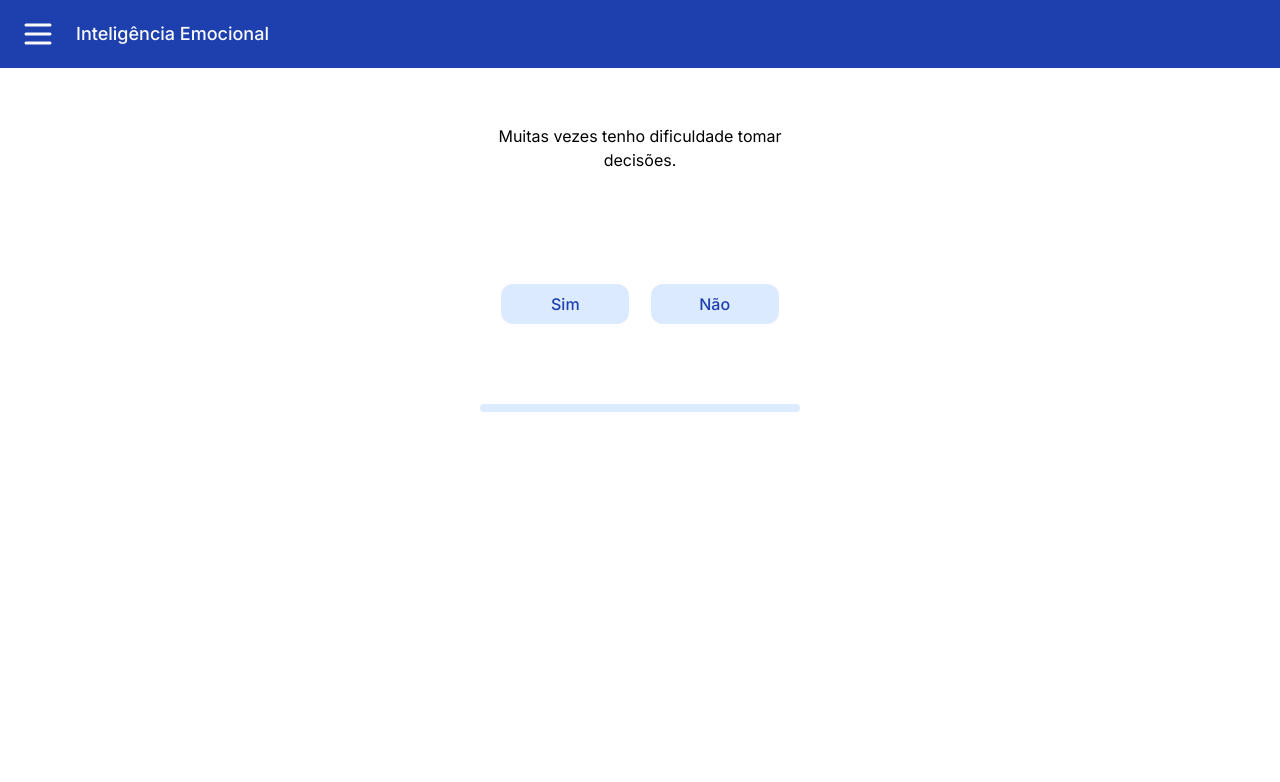
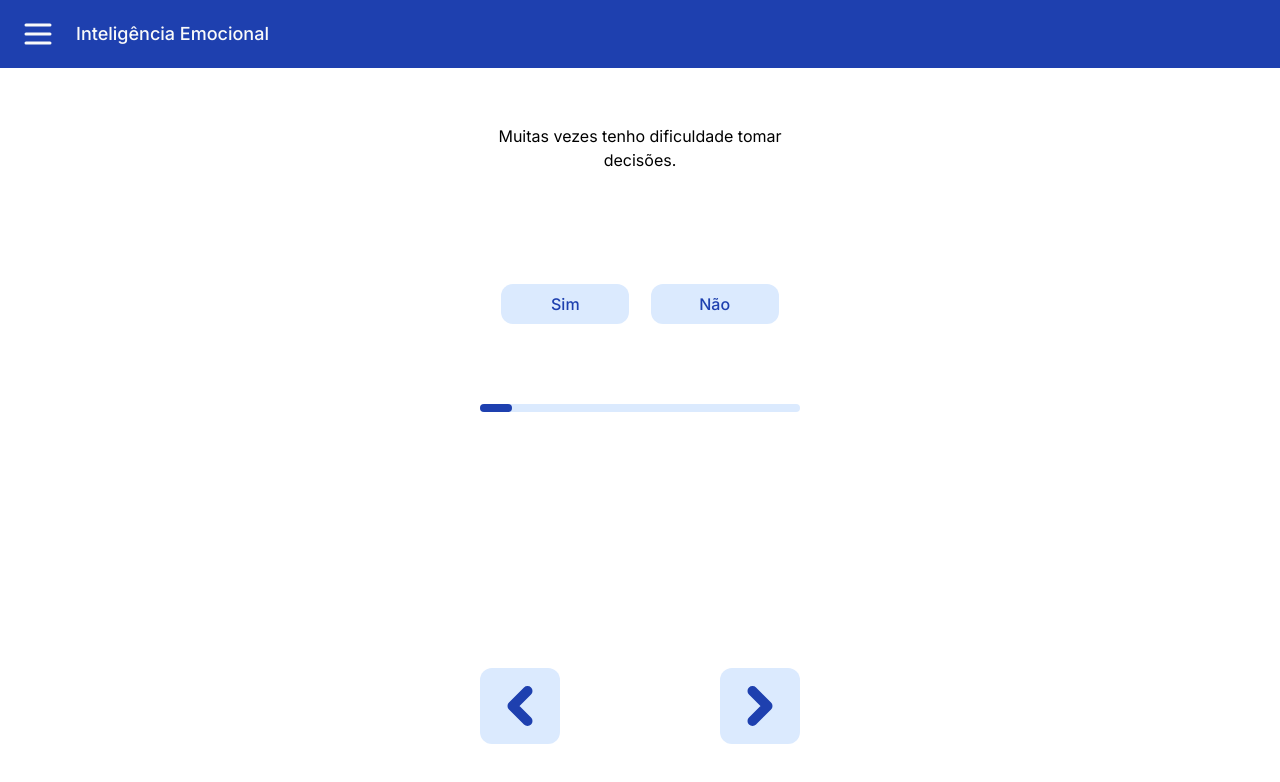
Before and after one commit to facsenacdf-2024/soft-skills-app, a Next.js app: page /quiz/inteligencia-emocional/iniciar in a window 1280 px wide. Shown: the top 782 px of the page. Built offline with nearby package versions, Linux system fonts and the light colour scheme.

Commit message:
refactor: many refactoring and additions into start quiz page A lógica de como os pontos são contados foi um pouco atualizada. Agora também é possível acessar os resultados anteriores por meio do localStorage.

```diff
--- a/src/app/quiz/[slug]/iniciar/page.tsx
+++ b/src/app/quiz/[slug]/iniciar/page.tsx
@@ -1,27 +1,58 @@
 'use client'
 import { useState } from "react";
-import { redirect } from "next/navigation";
+import { redirect, useRouter } from "next/navigation";
 import Button from "@/components/button";
 import Header from "@/components/header";
-import quizzes from "../../../quizzes.json"; // importando o json com as perguntas
+import quizzes from "../../../quizzes.json";
+import { ChevronLeft, ChevronRight } from "lucide-react";
 
+/*
+NOTA: Em algumas partes do código é possível notar
+que utiliza-se do total das questões - 1 como em
+
+function nextQuestion() { if (count < quiz?.questions.length - 1) setCount(count + 1) }
+
+Isso é porque o array começa em 0 e por isso é
+preciso usar o total de questões - 1
+*/
 
 export default function Page({ params }: Readonly<{ params: { slug: string } }>) {
-  const quiz = quizzes.find((c: any) => c.slug === params.slug) // Busca o quiz pelo slug
+  const quiz: Quiz = quizzes.find(quiz => quiz.slug === params.slug)! // Busca o quiz pelo slug
+  const router = useRouter()
 
   // Numero da questão, deve começar em 0
   const [count, setCount] = useState<number>(0)
 
   // Pontos iniciais equivalente ao total de perguntas
-  const [points, setPoints] = useState<number>(quiz?.questions.length!)
+  const [points, setPoints] = useState<number>(quiz?.questions.length)
 
   if (!quiz) {
     return redirect('/')
   }
 
-  function nextQuestion() { setCount(count + 1) }
+  if (count > quiz?.questions.length - 1) {
+    return redirect('/quiz/' + quiz.slug + '/resultados')
+  }
 
-  function subtractPoints() { setPoints(points - 1) }
+  function nextQuestion() { if (count < quiz?.questions.length - 1) setCount(count + 1) }
+
+  function subtractPoints() {
+    quiz.questions[count].selected = 1 // Marca a questão selecionada como "Sim"
+    setPoints(points - 1)
+  }
+
+  function navigateQuestion(value: number) {
+    if (count > 0 && value < 0) setCount(count - 1) // Retorna para a questão anterior
+    if (count < quiz?.questions.length - 1 && value > 0) setCount(count + 1) // Avança para a próxima questão
+  }
+
+  function adjustPoints() {
+    if (quiz.questions[count].selected == 1) { // Se a questão foi selecionada "Sim"
+      setPoints(points + 1)
+    }
+
+    quiz.questions[count].selected = 2
+  }
 
   function storePoints() {
     const lastPoints = points || 0
@@ -39,9 +70,9 @@ export default function Page({ params }: Readonly<{ params: { slug: string } }>)
   }
 
   // Ao terminar o quiz, salva os pontos e redireciona para o resultado
-  if (count === quiz.questions.length) {
+  function persistPoints() {
     storePoints()
-    redirect(`/quiz/${quiz.slug}/resultados`)
+    router.push(`/quiz/${quiz.slug}/resultados`)
   }
 
   return (
@@ -54,22 +85,46 @@ export default function Page({ params }: Readonly<{ params: { slug: string } }>)
         </p>
 
         <div className="flex justify-evenly items-center my-20">
-          <Button // a cada "sim" pontuação perde 1
+          <Button
+            className={quiz.questions[count].selected === 1 ? '!bg-blue-800 !text-white' : ' '}
             title="Sim"
             func={() => {
               nextQuestion()
-              subtractPoints()
+              subtractPoints() // Diminui os pontos a cada "Sim"
             }}
           />
-          <Button // a cada "não" pontuação permanece a mesma
+          <Button
+            className={quiz.questions[count].selected === 2 ? '!bg-blue-800 !text-white' : ' '}
             title="Não"
             func={() => {
               nextQuestion()
+              adjustPoints()
             }}
           />
         </div>
         <div className="w-full h-2 bg-blue-100 rounded-full">
-          <div className="bg-blue-800 h-2 rounded-full duration-300" style={{ width: `${(100 * count) / quiz.questions.length}%` }}></div>
+          <div className="bg-blue-800 h-2 rounded-full duration-300"
+            // Calcula o percentual de completude das questões do valor total de questões
+            style={{ width: `${(100 * count + 100) / quiz.questions.length}%` }}>
+          </div>
+          <Button title={'Confirmar respostas'} func={persistPoints}
+            className={count === quiz.questions.length - 1 && quiz.questions[count].selected != 0 ? `w-full mt-10` : 'hidden'}
+          />
+        </div>
+
+        <div className="max-w-xs mx-auto mt-64 flex justify-between">
+          <Button
+            title={<ChevronLeft size={60} strokeWidth={4} />}
+            func={() => navigateQuestion(-1)}
+            className="rounded-2xl !min-w-20 w-20 flex justify-center"
+          />
+
+          <Button
+            title={<ChevronRight size={60} strokeWidth={4} />}
+            func={() => navigateQuestion(1)}
+            className="rounded-2xl !min-w-20 w-20 flex justify-center"
+          />
+
         </div>
       </div>
     </>
```
